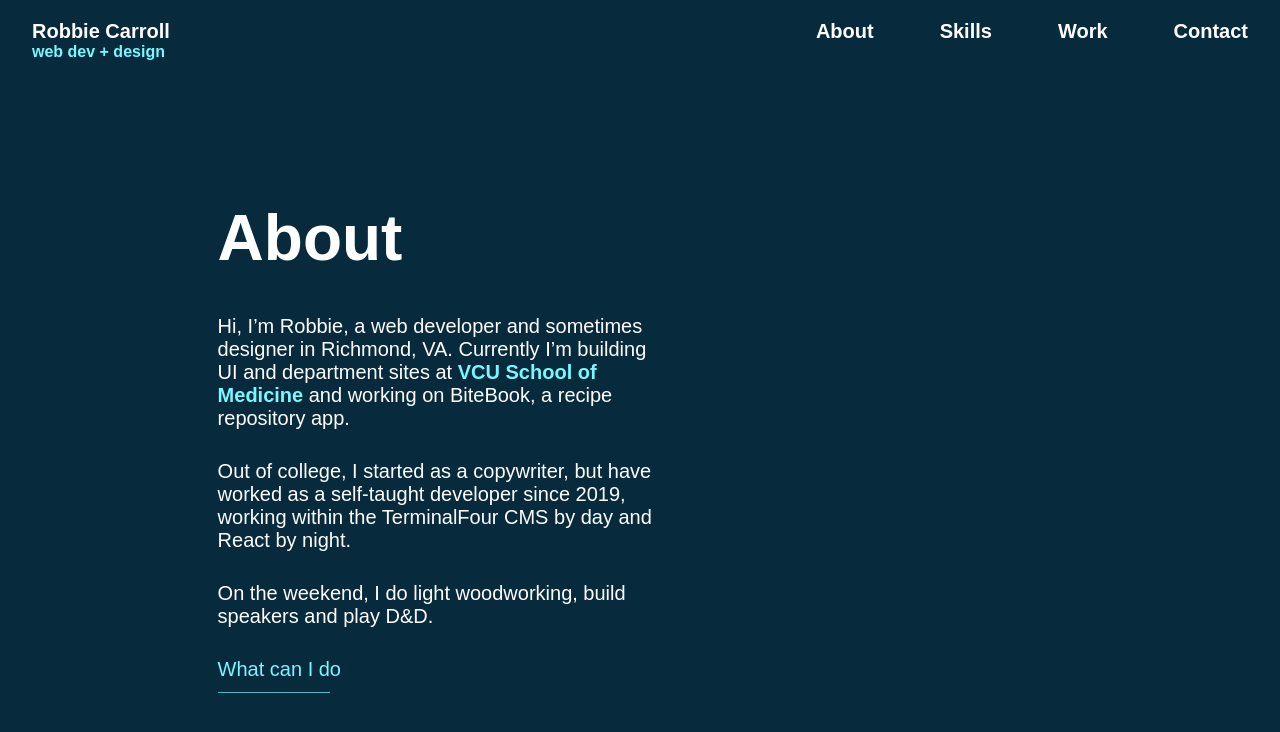
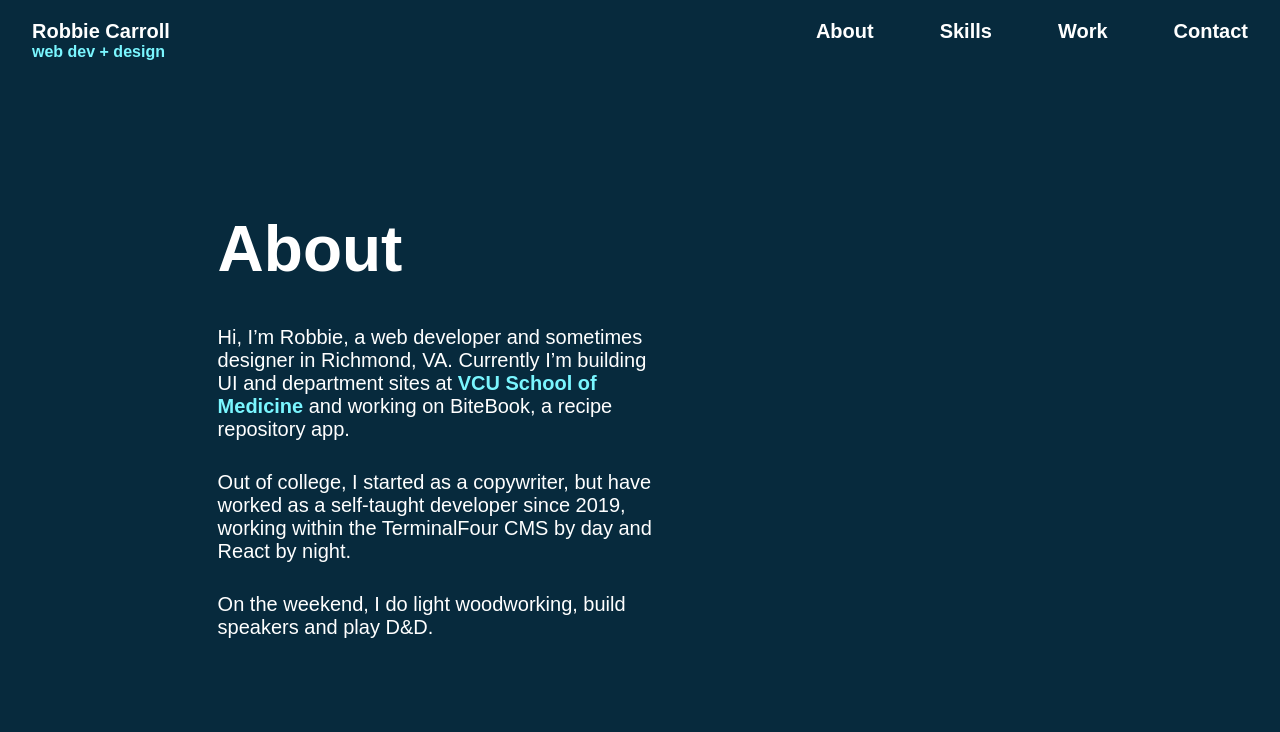
Before and after one commit to anewlens/portfolio-next, a Next.js app: page /about in a window 1280 px wide. Shown: the top 732 px of the page. Built offline with nearby package versions, Linux system fonts and the light colour scheme; a web font is replaced by a local one.

Commit message:
Remove next page button til later

```diff
--- a/pages/about/index.tsx
+++ b/pages/about/index.tsx
@@ -1,7 +1,6 @@
 import React from 'react';
 import { NextPage } from 'next'
 import styles from '../../styles/Pages/About.module.css'
-import Button from '../../Components/UI/NextPageLink';
 
 const About: NextPage = () => {
     return (
@@ -10,9 +9,6 @@ const About: NextPage = () => {
             <p className={styles.content_para}>Hi, I’m Robbie, a web developer and sometimes designer in  Richmond, VA. Currently I’m building UI and department sites at <a href="https://medschool.vcu.edu" rel='noreferrer' target="_blank" > VCU School of Medicine</a> and working on BiteBook, a recipe repository app.</p>
             <p className={styles.content_para}>Out of college, I started as a copywriter,  but have worked as a self-taught developer since 2019, working within the TerminalFour CMS by day and React by night. </p>
             <p className={styles.content_para}>On the weekend, I do light woodworking, build speakers and play D&D. </p>
-            <Button route="/skills">
-                What can I do
-            </Button>
         </div>
     );
 };
--- a/pages/skills/index.tsx
+++ b/pages/skills/index.tsx
@@ -1,7 +1,6 @@
 import React from 'react';
 import { NextPage } from 'next';
 import styles from '../../styles/Pages/Skills.module.css'
-import Button from '../../Components/UI/NextPageLink';
 
 const Skills: NextPage = () => {
     return (
@@ -54,9 +53,6 @@ const Skills: NextPage = () => {
                 </ul>
 
             </section>
-            <Button route='/work'>
-                See what I&rsquo;ve done
-            </Button>
         </div>
     );
 };
--- a/pages/work/index.tsx
+++ b/pages/work/index.tsx
@@ -1,7 +1,6 @@
 import React, { useState } from 'react';
 import { NextPage } from 'next'
 import styles from '../../styles/Pages/Work.module.css'
-import Button from '../../Components/UI/NextPageLink';
 import projects from '../../data/projects.js'
 import WorkButton from '../../Components/UI/WorkButton';
 import WorkPanel from '../../Components/UI/WorkPanel';
@@ -20,9 +19,7 @@ const Work: NextPage = () => {
                             <WorkButton testid={`WorkButton_${title}`} title={title} key={i} selected={selected == i} func={() => { setSelected(i) }} />
                         ))
                     }
-                    <Button route="/contact">
-                        Wanna talk?
-                    </Button>
+
                 </section>
                 <section className={styles.content_panels}>
                     {
```
